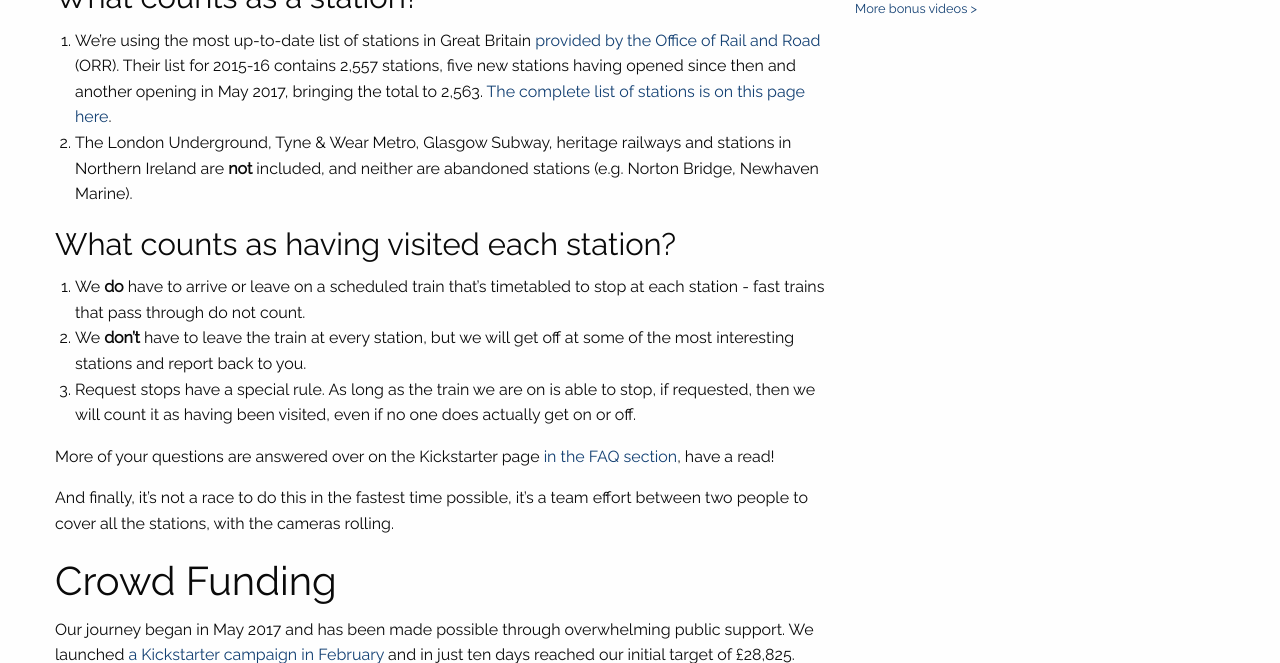
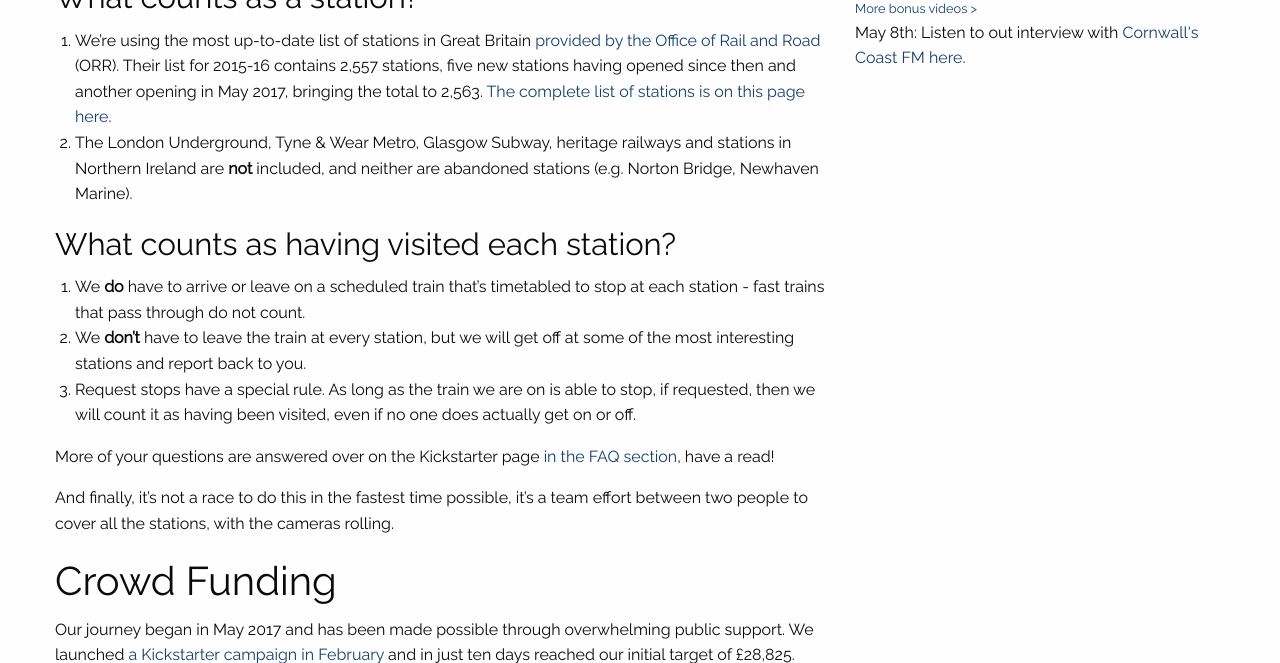
Before and after one commit to khawkins98/all-the-stations, a Jekyll site: the page built from about.md, in a window 1280 px wide and 900 px high, scrolled down 719 px, cut to the strip 237-900 px from the top of the window. Built offline with Jekyll 4.4.1, drawn with Linux system fonts in a browser that asks for light colours; nearby versions of some CDN libraries; comment, search, counter and statistics services are not loaded.

Commit message:
Tidbits: Inserted Coast FM interivew

```diff
--- a/_includes/sidebar.html
+++ b/_includes/sidebar.html
@@ -18,4 +18,5 @@
     <iframe src="https://www.youtube.com/embed/videoseries?list=PLt4q5oaptyI9x3D0nCrswG-p_wIwPQQys&enablejsapi=1&origin=http%3A%2F%2Fwww.allthestations.co.uk" frameborder="0" allowfullscreen class="embed-responsive-item" style=""></iframe>
   </div>
   <small><a class="read-more" href="https://www.youtube.com/watch?list=PLt4q5oaptyI9x3D0nCrswG-p_wIwPQQys&v=Vv0jecbapMw">More bonus videos</a></small>
+  <p>May 8th: Listen to out interview with <a href="http://www.coastfm.co.uk/">Cornwall&#39;s Coast FM</a> <a href="/static/CoastFM-2017-05-08.mp3">here</a>.</p>
 </div>
```
